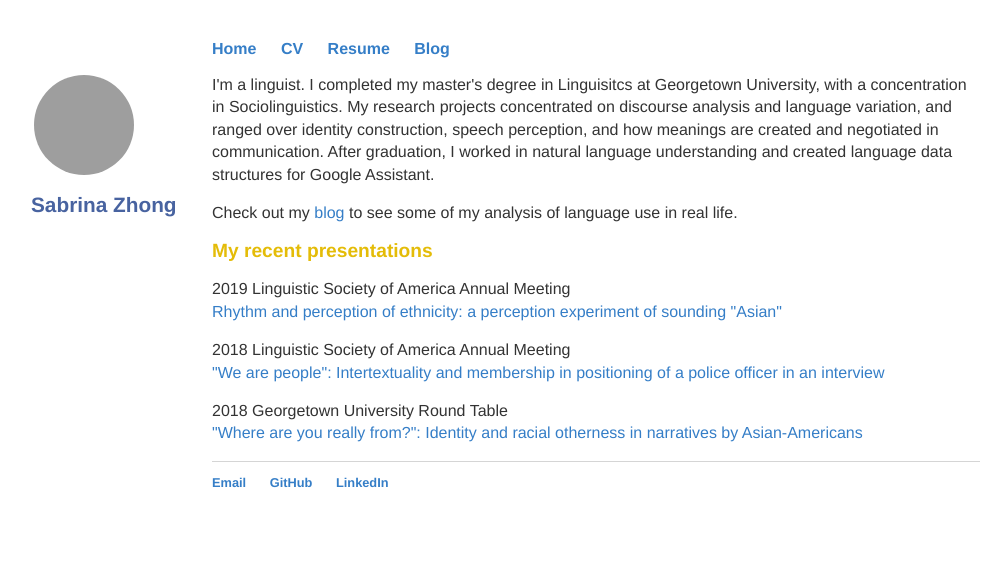
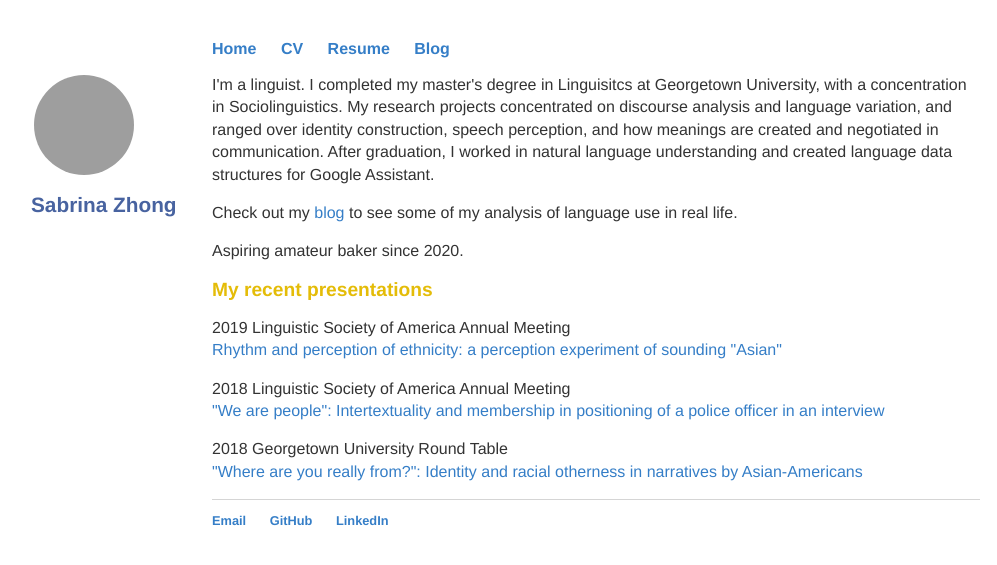
Before and after one commit to sabrinazhong/sabrinazhong.github.io, a Jekyll site: the page built from index.html, in a window 1280 px wide, cut to the strip 0-565 px from the top of the page. Shown: the whole strip, without its empty margins (44-1041 px from the left). Built offline with Jekyll 4.4.1, drawn with Linux system fonts in a browser that asks for light colours; grey boxes are pictures that could not be loaded.

Commit message:
Update index.html

```diff
--- a/index.html
+++ b/index.html
@@ -11,6 +11,7 @@ title: Sabrina Zhong, Personal Website
 	   Assistant. </p>
 	<p>Check out my <a href="/blog"> blog </a> to see some of my analysis of language use in real
 	   life. </p>
+	<p>Aspiring amateur baker since 2020. </p>
 
 	<h2>My recent presentations</h2>
 	<p>2019 Linguistic Society of America Annual Meeting<br>
```
